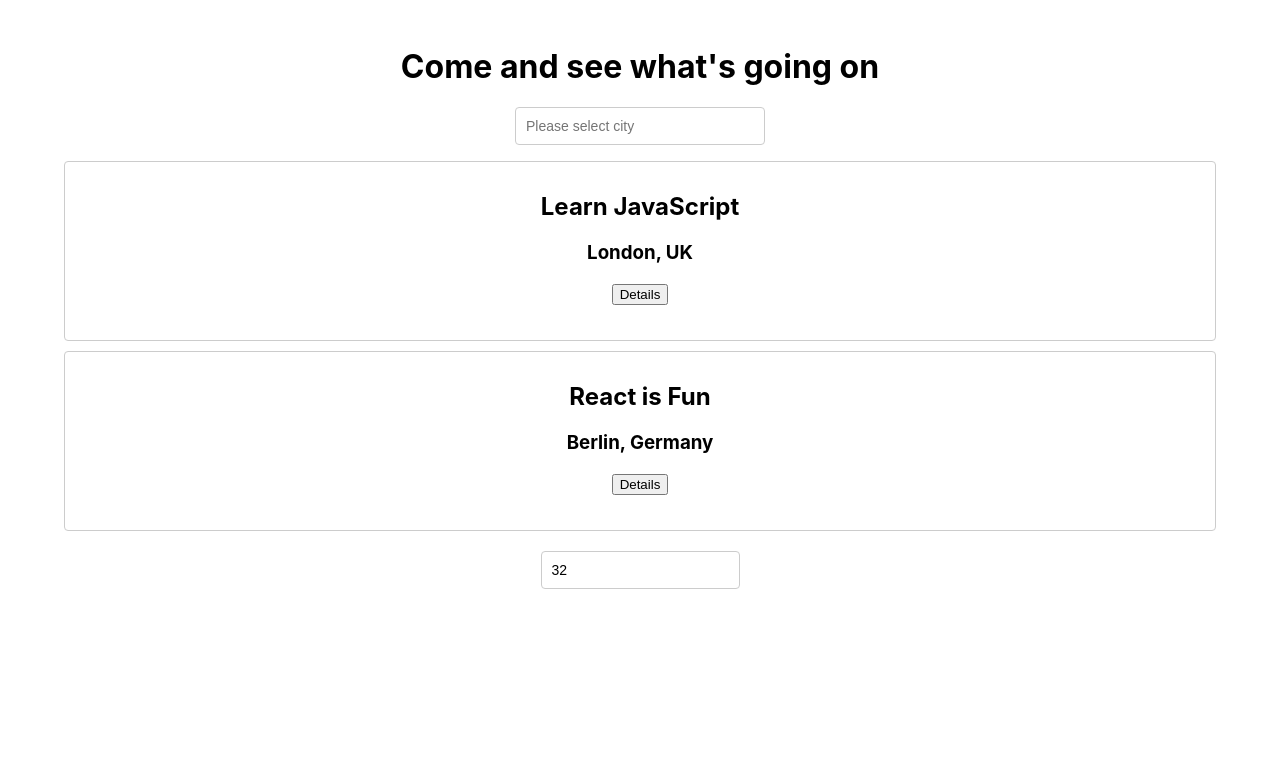
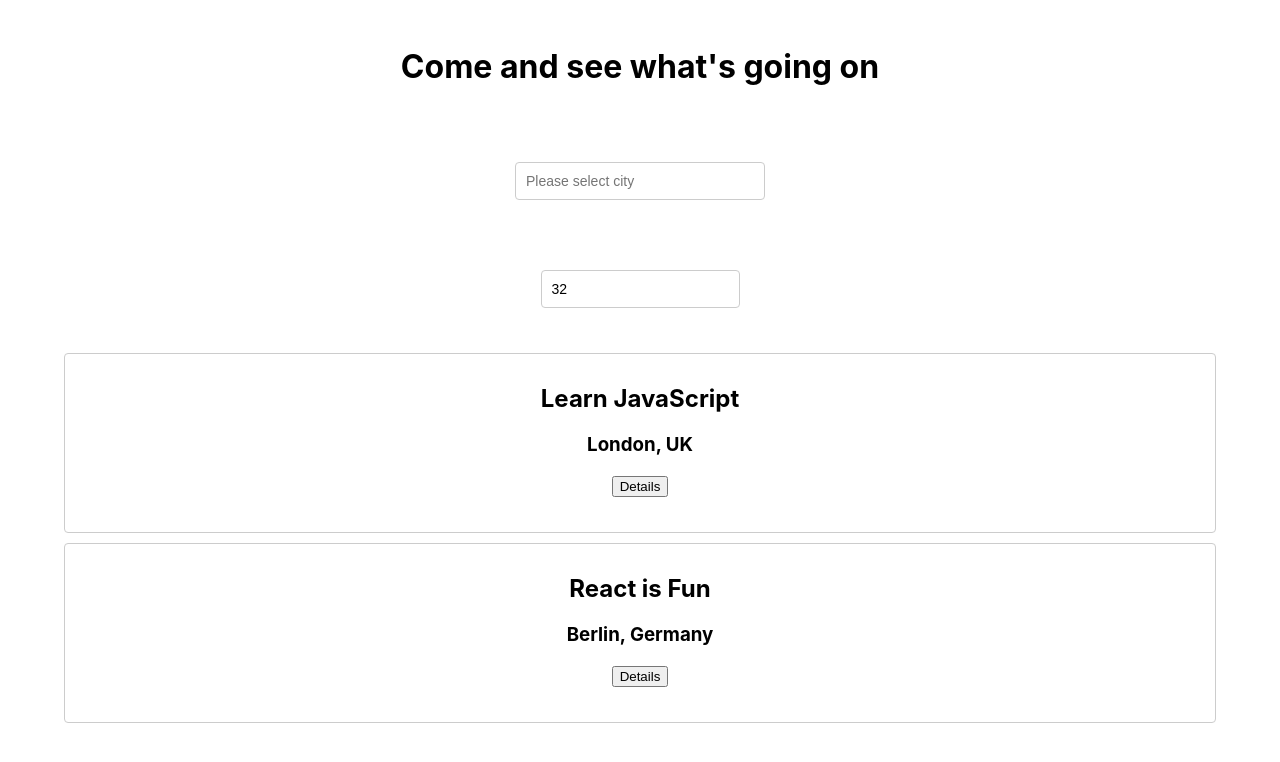
Before and after one commit to rswager83/meet_, a React (Create React App) app: page / in a window 1280 px wide. Shown: the top 762 px of the page. Built offline with nearby package versions, Linux system fonts and the light colour scheme; what atatus-spa would draw is missing.

Commit message:
Added Alerts
Creating alerts for NumberOfEvents and CitySearch components; Also some minor styling editing

```diff
--- /dev/null
+++ b/src/Alert.js
@@ -0,0 +1,59 @@
+import React, { Component } from "react";
+
+class Alert extends Component {
+  constructor(props) {
+    super(props);
+    this.color = null;
+  }
+
+  getStyle = () => {
+    return {
+      color: this.color,
+    };
+  };
+
+  render() {
+    return (
+      <div className="Alert">
+        <p style={this.getStyle()}>{this.props.text}</p>
+      </div>
+    );
+  }
+}
+
+class InfoAlert extends Alert {
+  constructor(props) {
+    super(props);
+    this.color = "blue";
+  }
+}
+
+export { InfoAlert };
+
+// class WarningAlert extends Alert {
+//   constructor(props) {
+//     super(props);
+//     this.color = "orange";
+//   }
+// }
+
+class ErrorAlert extends Alert {
+  constructor(props) {
+    super(props);
+    this.color = "red";
+  }
+
+  getStyle = () => {
+    return {
+      color: this.color,
+      fontStyle: "italic",
+    };
+  };
+
+  setTimeOut = () => {
+    return {
+      transitionDuration: "1s",
+    };
+  };
+}
+export { ErrorAlert };
--- a/src/App.css
+++ b/src/App.css
@@ -34,6 +34,7 @@
   line-height: 20px;
   align-self: center;
   height: 38px;
+  margin-top: 50px;
 }
 
 .city {
@@ -51,7 +52,7 @@
 
 .suggestions {
   width: 250px;
-  position: absolute;
+
   z-index: 2;
   align-self: center;
   margin: 0;
@@ -83,6 +84,10 @@
   border: 1px solid #ccc;
   border-radius: 4px;
   position: relative;
+}
+
+.default{
+  margin-bottom: 25px;
 }
 
 .details-btn {
@@ -128,9 +133,10 @@
   font-family: sans-serif;
 }
 
-.Alert {
+.Alert.CitySearch {
   position: fixed;
   top: 20px;
+
 }
 
 .data-vis-wrapper {
--- a/src/App.js
+++ b/src/App.js
@@ -77,12 +77,13 @@
           locations={this.state.locations} // pass state to CitySearch as a prop
           updateEvents={this.updateEvents} // i-3 method passed as a prop to CitySearch so that you can call it inside handleItemClicked
         />
-        <EventList
-          events={this.state.events} // pass state to EventList as a prop of events
-        />
+
         <NumberOfEvents
           events={this.state.events}
           updateEvents={this.updateEvents}
+        />
+        <EventList
+          events={this.state.events} // pass state to EventList as a prop of events
         />
       </div>
     );
--- a/src/CitySearch.js
+++ b/src/CitySearch.js
@@ -1,10 +1,11 @@
 import React, { Component } from "react";
+import { InfoAlert } from "./Alert";
 
 class CitySearch extends Component {
   state = {
     query: "",
     suggestions: [],
-    showSuggestions: undefined, // cs-8
+    showSuggestions: false, // cs-8
   };
 
   // Event handler for <input>
@@ -13,20 +14,32 @@
     const suggestions = this.props.locations.filter((location) => {
       return location.toUpperCase().indexOf(value.toUpperCase()) > -1;
     });
-    this.setState({ query: value, suggestions });
+    if (suggestions.length === 0) {
+      this.setState({
+        query: value,
+        infoText:
+          "We can not find the city you are looking for. Please try another city.",
+      });
+    } else {
+      return this.setState({ query: value, suggestions, infoText: "" });
+    }
   };
 
   handleItemClicked = (suggestion) => {
     this.setState({
       query: suggestion,
+      suggestions: [],
       showSuggestions: false, // cs-9
+      infoText: "",
     });
+
     this.props.updateEvents(suggestion); // i-3
   };
 
   render() {
     return (
       <div className="CitySearch">
+        <InfoAlert text={this.state.infoText} />
         <input
           type="text"
           className="city"
--- a/src/NumberOfEvents.js
+++ b/src/NumberOfEvents.js
@@ -1,16 +1,21 @@
 import React, { Component } from "react";
+import { ErrorAlert } from "./Alert";
 
 class NumberOfEvents extends Component {
   state = {
     numberOfEvents: 32,
+    errorText: "",
   };
 
   handleInputChanged = (event) => {
     const value = event.target.value;
     if (value > 0 && value <= 32) {
-      return this.setState({ numberOfEvents: value });
+      return this.setState({ numberOfEvents: value, errorText: "" });
     } else {
-      return this.setState({ numberOfEvents: 32 });
+      return this.setState({
+        numberOfEvents: 32,
+        errorText: "Select number from 1 to 32",
+      });
     }
   };
 
@@ -24,6 +29,7 @@
           value={this.state.numberOfEvents}
           onChange={this.handleInputChanged}
         />
+        <ErrorAlert text={this.state.errorText} />
       </div>
     );
   }
```
